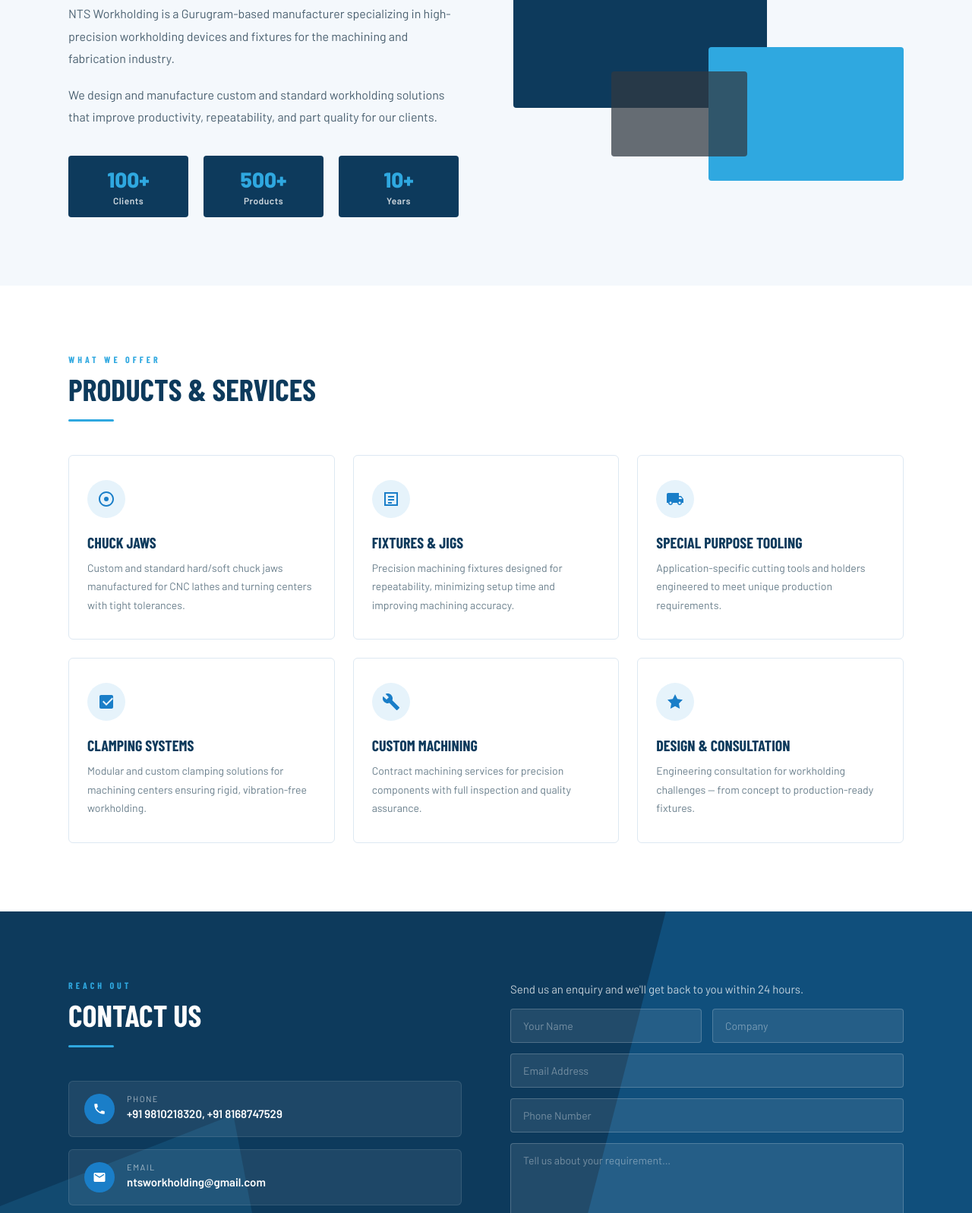
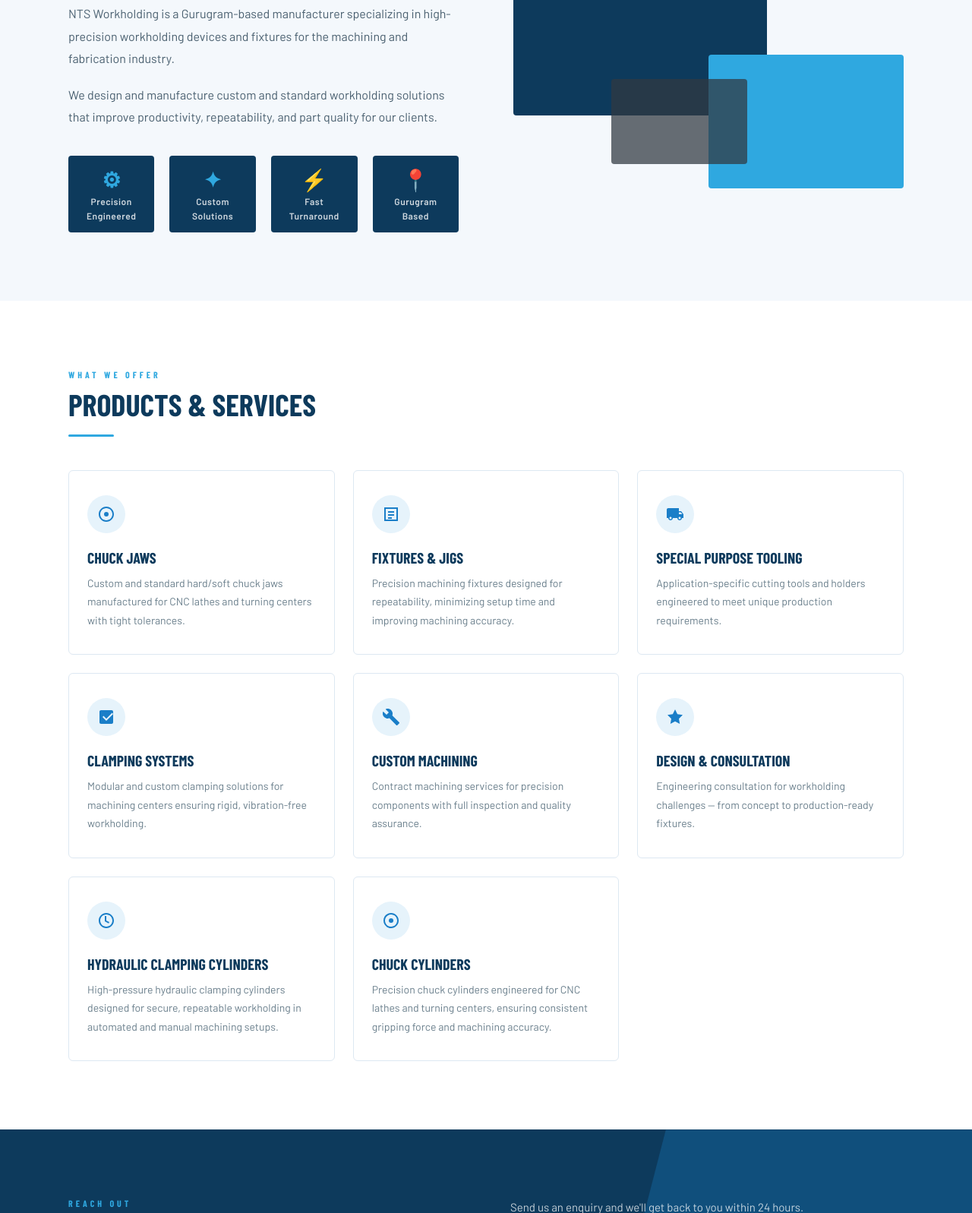
Before and after one commit to ixxhuu/NTS_Frontend, a plain HTML site: page index.html in a window 1280 px wide. Shown: the part 1020-2617 px from the top of the page at 76% size. Drawn offline with nearby package versions, Linux system fonts and the light colour scheme; a web font is replaced by a local one.

Commit message:
Update about stats and add new products

```diff
--- a/index.html
+++ b/index.html
@@ -63,10 +63,11 @@
       <p class="reveal">NTS Workholding is a Gurugram-based manufacturer specializing in high-precision workholding devices and fixtures for the machining and fabrication industry.</p>
       <p class="reveal reveal-delay-1">We design and manufacture custom and standard workholding solutions that improve productivity, repeatability, and part quality for our clients.</p>
       <div class="about-stat-row reveal reveal-delay-2">
-        <div class="stat-pill"><strong>100+</strong><span>Clients</span></div>
-        <div class="stat-pill"><strong>500+</strong><span>Products</span></div>
-        <div class="stat-pill"><strong>10+</strong><span>Years</span></div>
-      </div>
+      <div class="stat-pill"><strong>⚙</strong><span>Precision Engineered</span></div>
+      <div class="stat-pill"><strong>✦</strong><span>Custom Solutions</span></div>
+      <div class="stat-pill"><strong>⚡</strong><span>Fast Turnaround</span></div>
+      <div class="stat-pill"><strong>📍</strong><span>Gurugram Based</span></div>
+    </div>
     </div>
     <div class="about-visual reveal reveal-delay-1">
       <div class="about-block ab1"></div>
@@ -131,6 +132,22 @@
         <h3>Design &amp; Consultation</h3>
         <p>Engineering consultation for workholding challenges — from concept to production-ready fixtures.</p>
       </div>
+
+      <div class="service-card reveal reveal-delay-1">
+  <div class="service-icon">
+    <svg viewBox="0 0 24 24"><path d="M12 2C6.48 2 2 6.48 2 12s4.48 10 10 10 10-4.48 10-10S17.52 2 12 2zm0 18c-4.42 0-8-3.58-8-8s3.58-8 8-8 8 3.58 8 8-3.58 8-8 8z"/><path d="M12 6v6l4 2-1 1.73-5-2.73V6z"/></svg>
+  </div>
+  <h3>Hydraulic Clamping Cylinders</h3>
+  <p>High-pressure hydraulic clamping cylinders designed for secure, repeatable workholding in automated and manual machining setups.</p>
+</div>
+
+<div class="service-card reveal reveal-delay-2">
+  <div class="service-icon">
+    <svg viewBox="0 0 24 24"><path d="M12 2C6.48 2 2 6.48 2 12s4.48 10 10 10 10-4.48 10-10S17.52 2 12 2zm0 18c-4.42 0-8-3.58-8-8s3.58-8 8-8 8 3.58 8 8-3.58 8-8 8z"/><circle cx="12" cy="12" r="3"/></svg>
+  </div>
+  <h3>Chuck Cylinders</h3>
+  <p>Precision chuck cylinders engineered for CNC lathes and turning centers, ensuring consistent gripping force and machining accuracy.</p>
+</div>
 
     </div>
   </div>
```
